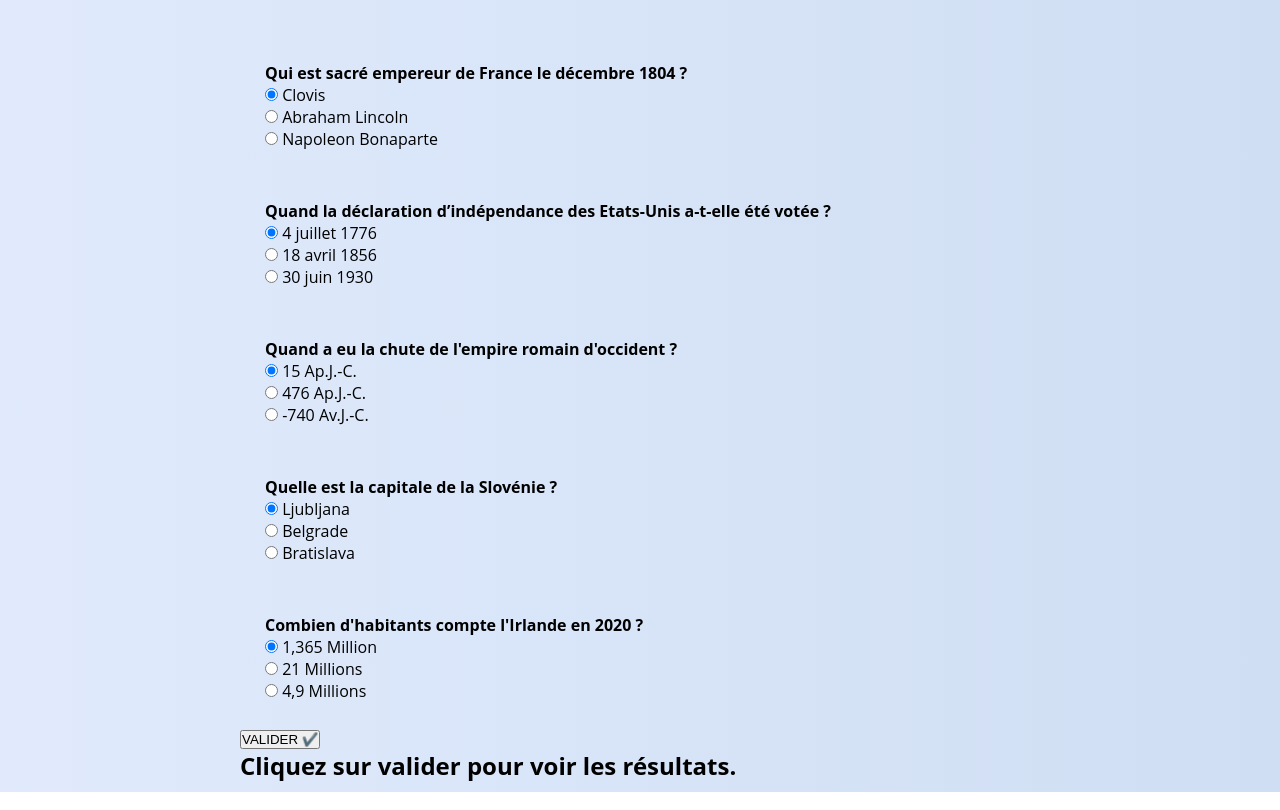
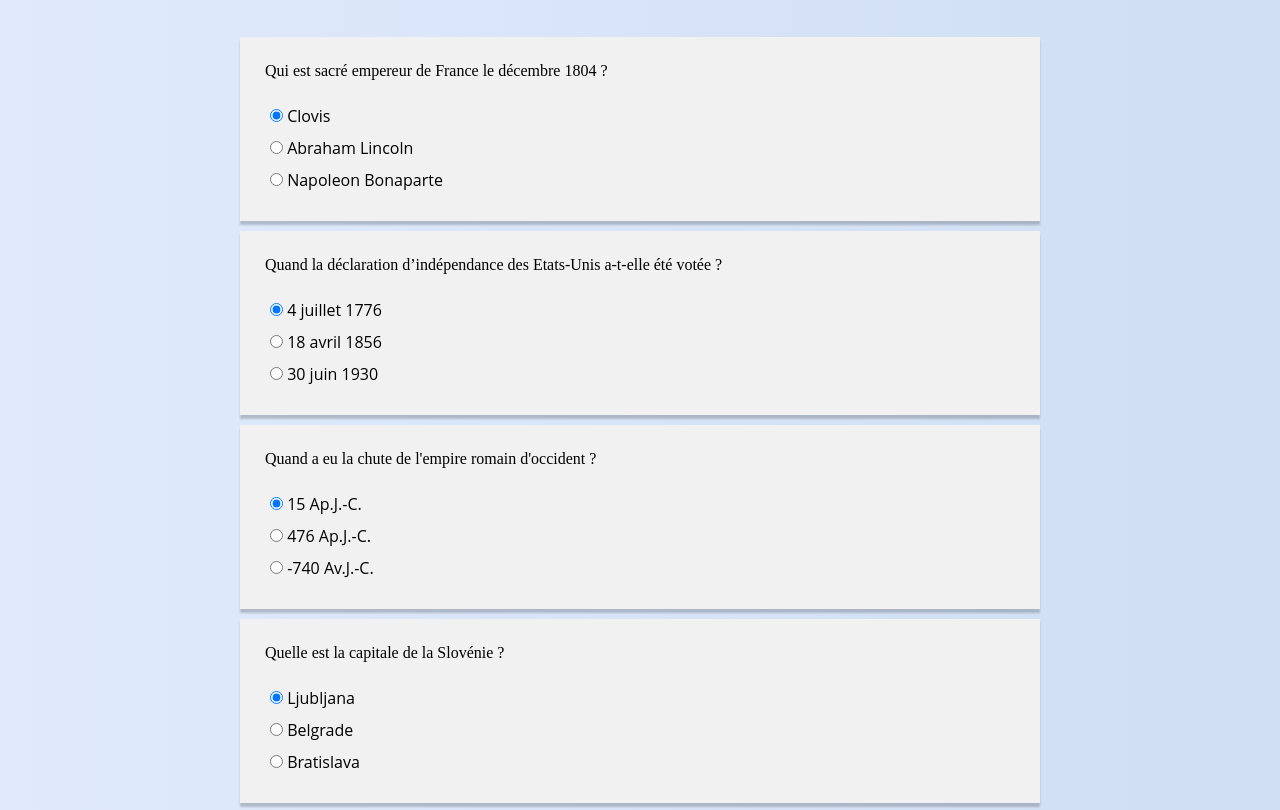
Before and after one commit to Oumar3/Projet-2-Quiz, a plain HTML site: page index.html in a window 1280 px wide. Shown: the part 100-910 px from the top of the page. Drawn offline with Linux system fonts and the light colour scheme.

Commit message:
coté style est deja bon

```diff
--- a/style.css
+++ b/style.css
@@ -34,4 +34,45 @@ h1 span{
 
 .question-block{
     padding: 25px;
+    background: #f1f1f1;
+    margin-bottom: 10px;
+box-shadow: 0 4px 2px rgba(0, 0, 0, 0.2);
+
 }
+
+.question-block h4{
+    padding-bottom: 20px;
+    font-family: serif;
+    font-weight: 400;
+}
+
+.question-block div{
+    padding: 5px;
+}
+
+.quiz-form button{
+    display: flex;
+    padding: 10px;
+    border: 0;
+    outline: none;
+    background: #fff;
+    font-size: 20px;
+    margin: 0 auto;
+    margin-top: 20px;
+    cursor: pointer;
+box-shadow: 0 2px 2px rgba(0, 0, 0, 0.3);
+
+}
+
+.quiz-form button:hover{
+    background: #f1f1f1;
+}
+
+.results{
+    border: 2px solid white;
+    padding: 10px;
+    margin-top: 20px;
+    text-align: center;
+    background: #fff;
+box-shadow: 0 2px 2px rgba(0, 0, 0, 0.3);
+}
```
